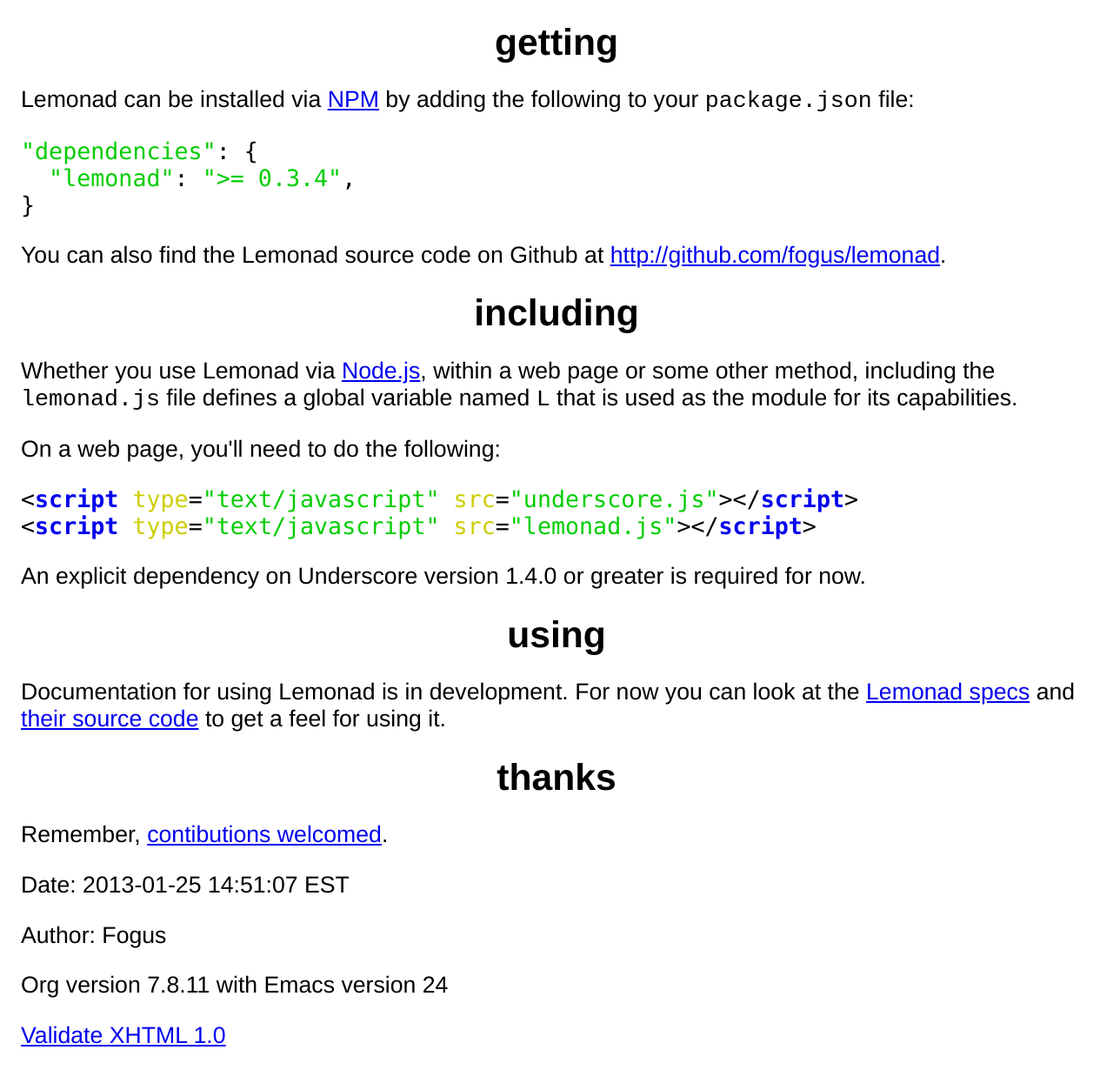
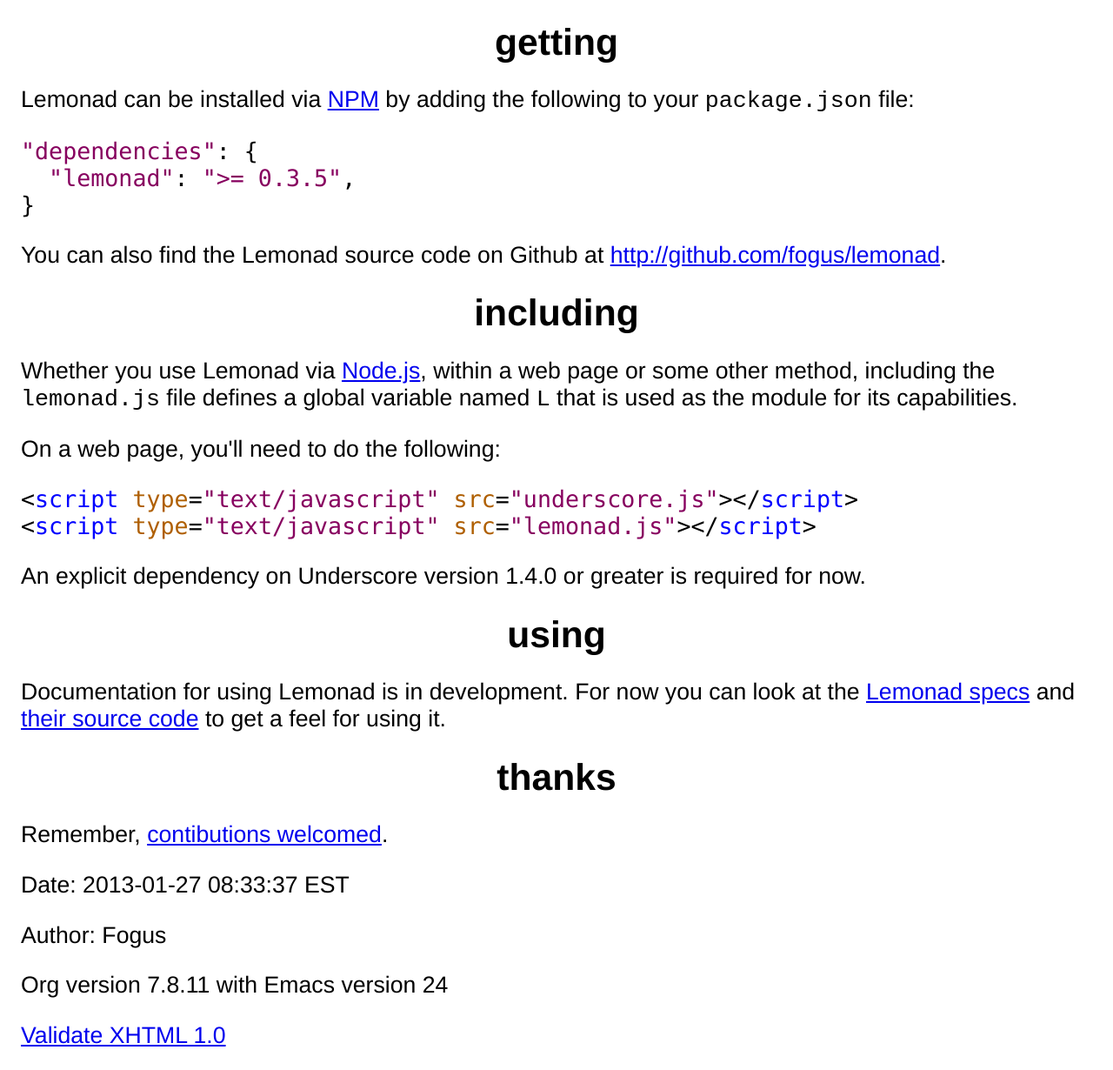
Before and after one commit to fogus/lemonad, a website: page docs/index.html in a window 1280 px wide. Shown: the part 889-2119 px from the top of the page at 87% size. Drawn offline with Linux system fonts and the light colour scheme.

Commit message:
Bump version number

```diff
--- a/docs/index.html
+++ b/docs/index.html
@@ -7,7 +7,7 @@
 <meta http-equiv="Content-Type" content="text/html;charset=utf-8"/>
 <meta name="title" content="Lemonad"/>
 <meta name="generator" content="Org-mode"/>
-<meta name="generated" content="2013-01-25 14:51:07 EST"/>
+<meta name="generated" content="2013-01-27 08:33:37 EST"/>
 <meta name="author" content="Fogus"/>
 <meta name="description" content=""/>
 <meta name="keywords" content=""/>
@@ -71,8 +71,8 @@
 
 
 
-<pre class="src src-javascript"><span style="color: #00cd00;">"dependencies"</span>: {
-  <span style="color: #00cd00;">"lemonad"</span>: <span style="color: #00cd00;">"&gt;= 0.3.4"</span>,
+<pre class="src src-javascript"><span style="color: #87005f;">"dependencies"</span>: {
+  <span style="color: #87005f;">"lemonad"</span>: <span style="color: #87005f;">"&gt;= 0.3.5"</span>,
 }
 </pre>
 
@@ -98,8 +98,8 @@
 
 
 
-<pre class="src src-html">&lt;<span style="color: #0000ee; font-weight: bold;">script</span> <span style="color: #cdcd00;">type</span>=<span style="color: #00cd00;">"text/javascript"</span> <span style="color: #cdcd00;">src</span>=<span style="color: #00cd00;">"underscore.js"</span>&gt;&lt;/<span style="color: #0000ee; font-weight: bold;">script</span>&gt;
-&lt;<span style="color: #0000ee; font-weight: bold;">script</span> <span style="color: #cdcd00;">type</span>=<span style="color: #00cd00;">"text/javascript"</span> <span style="color: #cdcd00;">src</span>=<span style="color: #00cd00;">"lemonad.js"</span>&gt;&lt;/<span style="color: #0000ee; font-weight: bold;">script</span>&gt;
+<pre class="src src-html">&lt;<span style="color: #0000ff;">script</span> <span style="color: #af5f00;">type</span>=<span style="color: #87005f;">"text/javascript"</span> <span style="color: #af5f00;">src</span>=<span style="color: #87005f;">"underscore.js"</span>&gt;&lt;/<span style="color: #0000ff;">script</span>&gt;
+&lt;<span style="color: #0000ff;">script</span> <span style="color: #af5f00;">type</span>=<span style="color: #87005f;">"text/javascript"</span> <span style="color: #af5f00;">src</span>=<span style="color: #87005f;">"lemonad.js"</span>&gt;&lt;/<span style="color: #0000ff;">script</span>&gt;
 </pre>
 
 
@@ -137,7 +137,7 @@
 </div>
 
 <div id="postamble">
-<p class="date">Date: 2013-01-25 14:51:07 EST</p>
+<p class="date">Date: 2013-01-27 08:33:37 EST</p>
 <p class="author">Author: Fogus</p>
 <p class="creator">Org version 7.8.11 with Emacs version 24</p>
 <a href="http://validator.w3.org/check?uri=referer">Validate XHTML 1.0</a>
```
Also changed, not shown: 1 other file.
